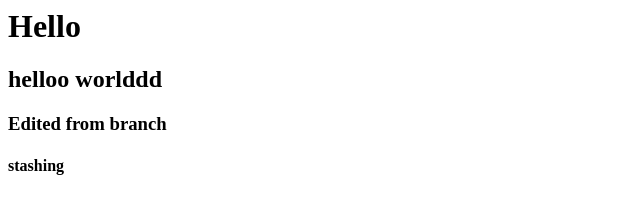
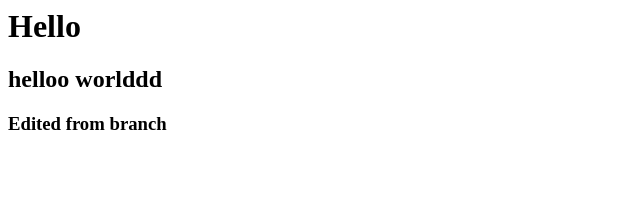
Before and after one commit to vsrikanth389/practice, a plain HTML site: page index.html in a window 1280 px wide. Shown: the full height of the page, 0-640 px from the left. Drawn offline with Linux system fonts and the light colour scheme.

Commit message:
Update index.html

```diff
--- a/index.html
+++ b/index.html
@@ -1,4 +1,3 @@
 <h1> Hello </h1>
 <h2> helloo worlddd </h2>
 <h3> Edited from branch </h3>
-<h4> stashing </h4>
```
